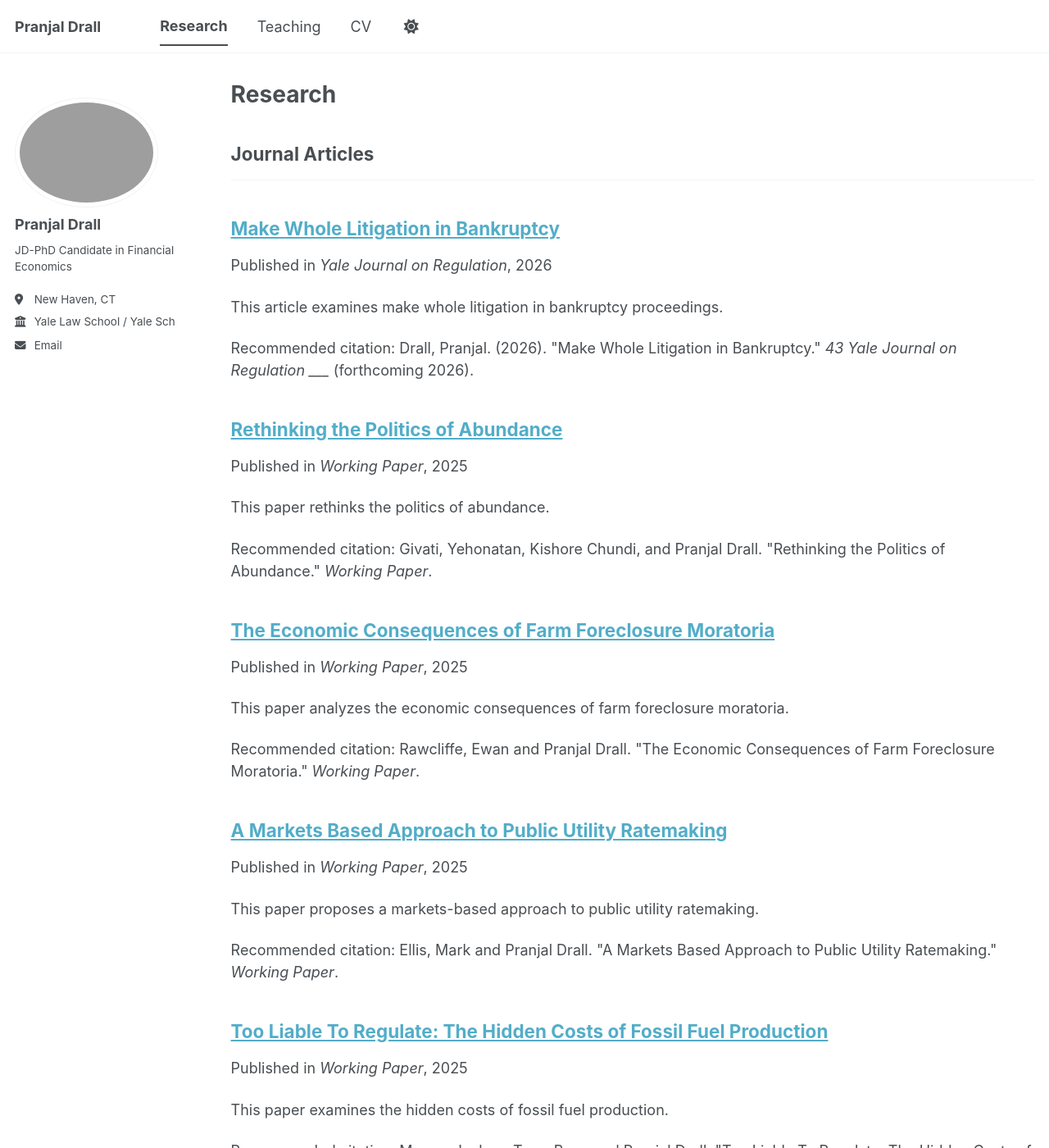
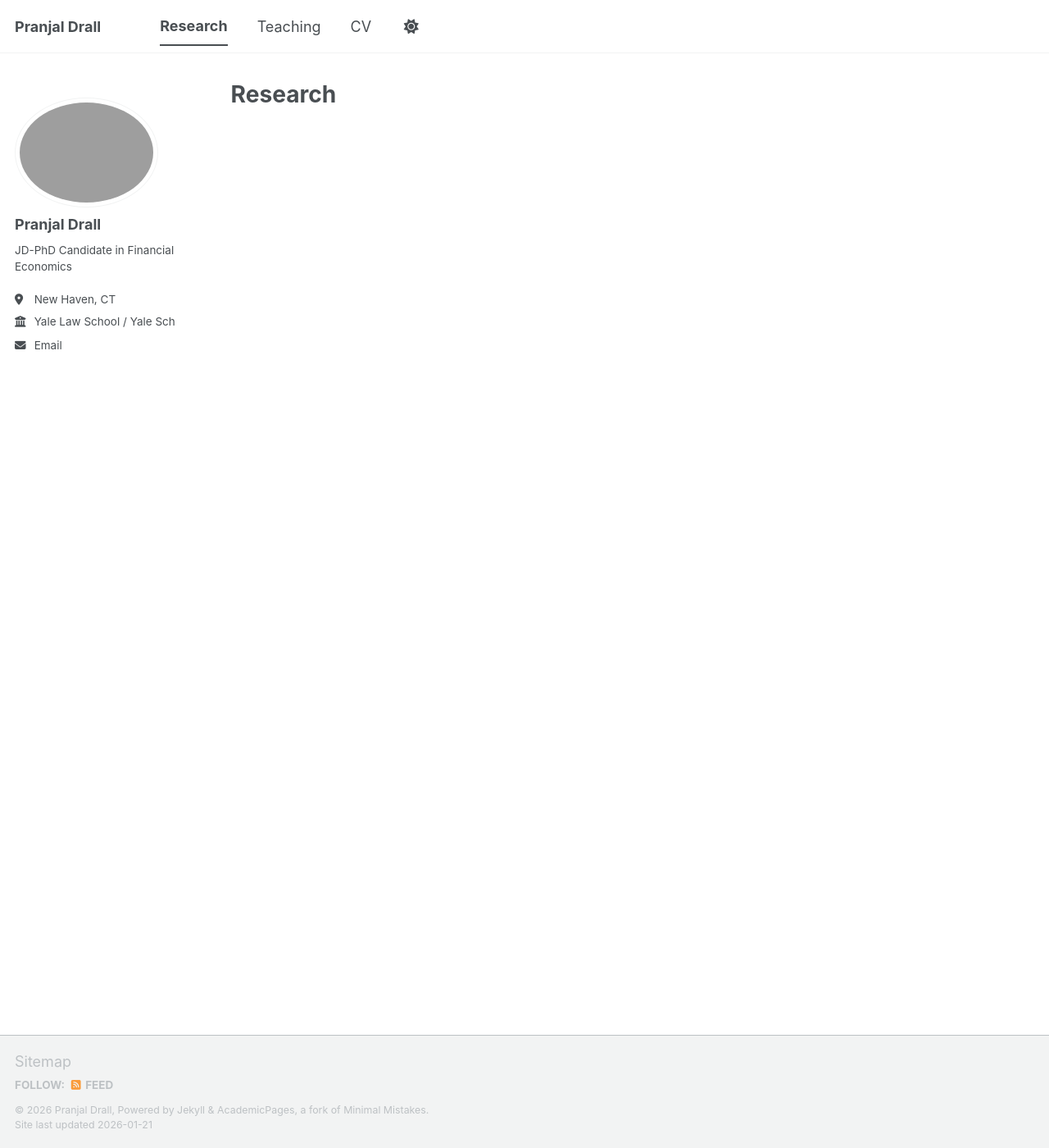
Before and after one commit to pranjal-drall/pranjal-drall.github.io, a Jekyll site: the page built from _pages/publications.html, in a window 1280 px wide and 1400 px high. Shown: the whole window at 82% size. Built offline with Jekyll 4.4.1, drawn with Linux system fonts in a browser that asks for light colours; a script bundle is joined from its source files by our own code; library files that are not in the unit come from our copies; some of the changed text lies outside the part shown.

Commit message:
clean up

```diff
--- a/_pages/cv.md
+++ b/_pages/cv.md
@@ -34,24 +34,19 @@ Research
 Experience
 ======
 * **Latham & Watkins LLP**, Washington, DC
-  * Summer Associate, May 2025 - July 2025
-  * Supported the *Carvana* trial team by analyzing the standard for class certification in securities fraud cases under Rule 23(b)(3). Drafted a memo outlining the limits of issue preclusion in agency litigation after the *McLaughlin* decision.
+  * Summer Associate (2025)
 
 * **Holwell Shuster & Goldberg LLP**, New York, NY
-  * Summer Associate, June 2024 - August 2024
-  * Analyzed the viability of tying/refusal-to-deal claims against a major tech firm under the Sherman and Cartwright Acts. Supported the *Incora* bankruptcy trial by analyzing the limits of equitable subordination in an uptier transaction.
+  * Summer Associate (2024)
 
 * **Susman Godfrey LLP**, Houston, TX
-  * 1L Summer Diversity Fellow, May 2024
-  * Drafted memoranda analyzing causation and damages issues in a breach of contract dispute and the limits of an assumption of risk affirmative defense in a climate litigation matter.
+  * Summer Associate (2024)
 
 * **The University of Chicago**, Chicago, IL
   * Predoctoral Fellow (Thom Covert and Ryan Kellogg), September 2021 - June 2023
-  * Developed the first-ever dataset integrating mineral leases, contract terms and production data for the US fracking industry. Quantified the effects of resource misallocation and contractual frictions on firm productivity.
 
 * **Yale Law School**, New Haven, CT
   * Research Fellow (Ian Ayres), June 2020 - August 2021
-  * Conducted quantitative research on retirement menu design for a book project. Co-authored a law review article on racial discrimination in child abuse reporting. Assisted with various other law and economics research projects.
 
 Teaching
 ======
--- a/_publications/2025-farm-foreclosure-moratoria.md
+++ /dev/null
@@ -1,11 +0,0 @@
----
-title: "The Economic Consequences of Farm Foreclosure Moratoria"
-collection: publications
-category: manuscripts
-permalink: /publication/2025-farm-foreclosure-moratoria
-excerpt: 'This paper analyzes the economic consequences of farm foreclosure moratoria.'
-date: 2025-01-03
-venue: 'Working Paper'
-citation: 'Rawcliffe, Ewan and Pranjal Drall. &quot;The Economic Consequences of Farm Foreclosure Moratoria.&quot; <i>Working Paper</i>.'
----
-This paper analyzes the economic consequences of farm foreclosure moratoria (with Ewan Rawcliffe).
--- a/_publications/2025-markets-based-ratemaking.md
+++ /dev/null
@@ -1,11 +0,0 @@
----
-title: "A Markets Based Approach to Public Utility Ratemaking"
-collection: publications
-category: manuscripts
-permalink: /publication/2025-markets-based-ratemaking
-excerpt: 'This paper proposes a markets-based approach to public utility ratemaking.'
-date: 2025-01-02
-venue: 'Working Paper'
-citation: 'Ellis, Mark and Pranjal Drall. &quot;A Markets Based Approach to Public Utility Ratemaking.&quot; <i>Working Paper</i>.'
----
-This paper proposes a markets-based approach to public utility ratemaking (with Mark Ellis).
--- a/_publications/2025-politics-of-abundance.md
+++ /dev/null
@@ -1,11 +0,0 @@
----
-title: "Rethinking the Politics of Abundance"
-collection: publications
-category: manuscripts
-permalink: /publication/2025-politics-of-abundance
-excerpt: 'This paper rethinks the politics of abundance.'
-date: 2025-01-04
-venue: 'Working Paper'
-citation: 'Givati, Yehonatan, Kishore Chundi, and Pranjal Drall. &quot;Rethinking the Politics of Abundance.&quot; <i>Working Paper</i>.'
----
-This paper rethinks the politics of abundance (with Yehonatan Givati and Kishore Chundi).
--- a/_publications/2025-too-liable-to-regulate.md
+++ /dev/null
@@ -1,11 +0,0 @@
----
-title: "Too Liable To Regulate: The Hidden Costs of Fossil Fuel Production"
-collection: publications
-category: manuscripts
-permalink: /publication/2025-too-liable-to-regulate
-excerpt: 'This paper examines the hidden costs of fossil fuel production.'
-date: 2025-01-01
-venue: 'Working Paper'
-citation: 'Macey, Joshua, Terra Baer, and Pranjal Drall. &quot;Too Liable To Regulate: The Hidden Costs of Fossil Fuel Production.&quot; <i>Working Paper</i>.'
----
-This paper examines the hidden costs of fossil fuel production (with Joshua Macey and Terra Baer).
--- a/_publications/2026-make-whole-litigation.md
+++ /dev/null
@@ -1,11 +0,0 @@
----
-title: "Make Whole Litigation in Bankruptcy"
-collection: publications
-category: manuscripts
-permalink: /publication/2026-make-whole-litigation
-excerpt: 'This article examines make whole litigation in bankruptcy proceedings.'
-date: 2026-01-01
-venue: 'Yale Journal on Regulation'
-citation: 'Drall, Pranjal. (2026). &quot;Make Whole Litigation in Bankruptcy.&quot; <i>43 Yale Journal on Regulation ___</i> (forthcoming 2026).'
----
-This article examines make whole litigation in bankruptcy proceedings.
```
Also changed, not shown: other parts of _pages/cv.md (+2 -2 lines), _teaching/teaching-business-organizations.md (deleted, +0 -11 lines), _teaching/teaching-constitutional-law.md (deleted, +0 -11 lines), _teaching/teaching-corporate-finance.md (deleted, +0 -11 lines), _teaching/teaching-procedure.md (deleted, +0 -11 lines), 2 other files.
